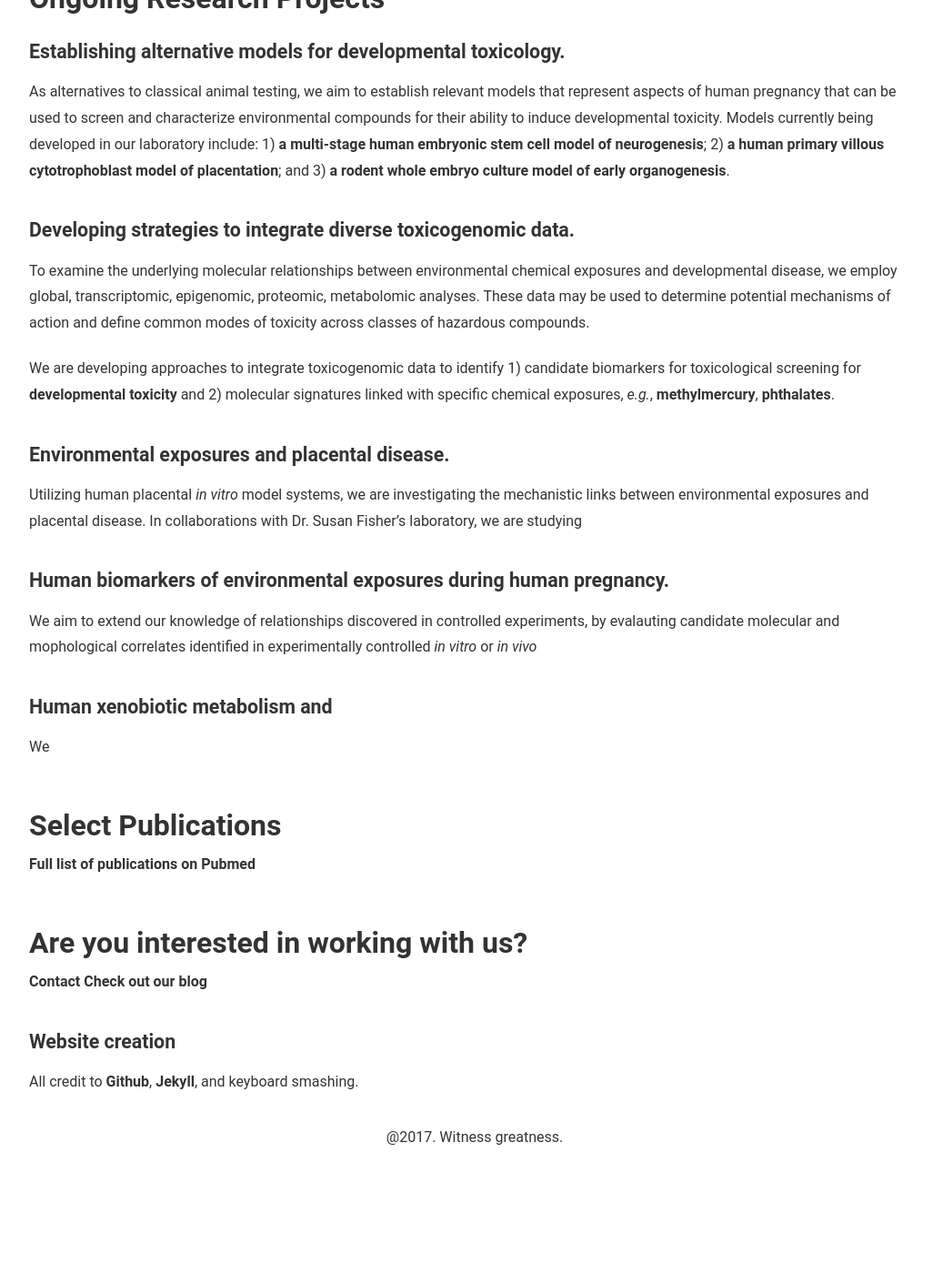
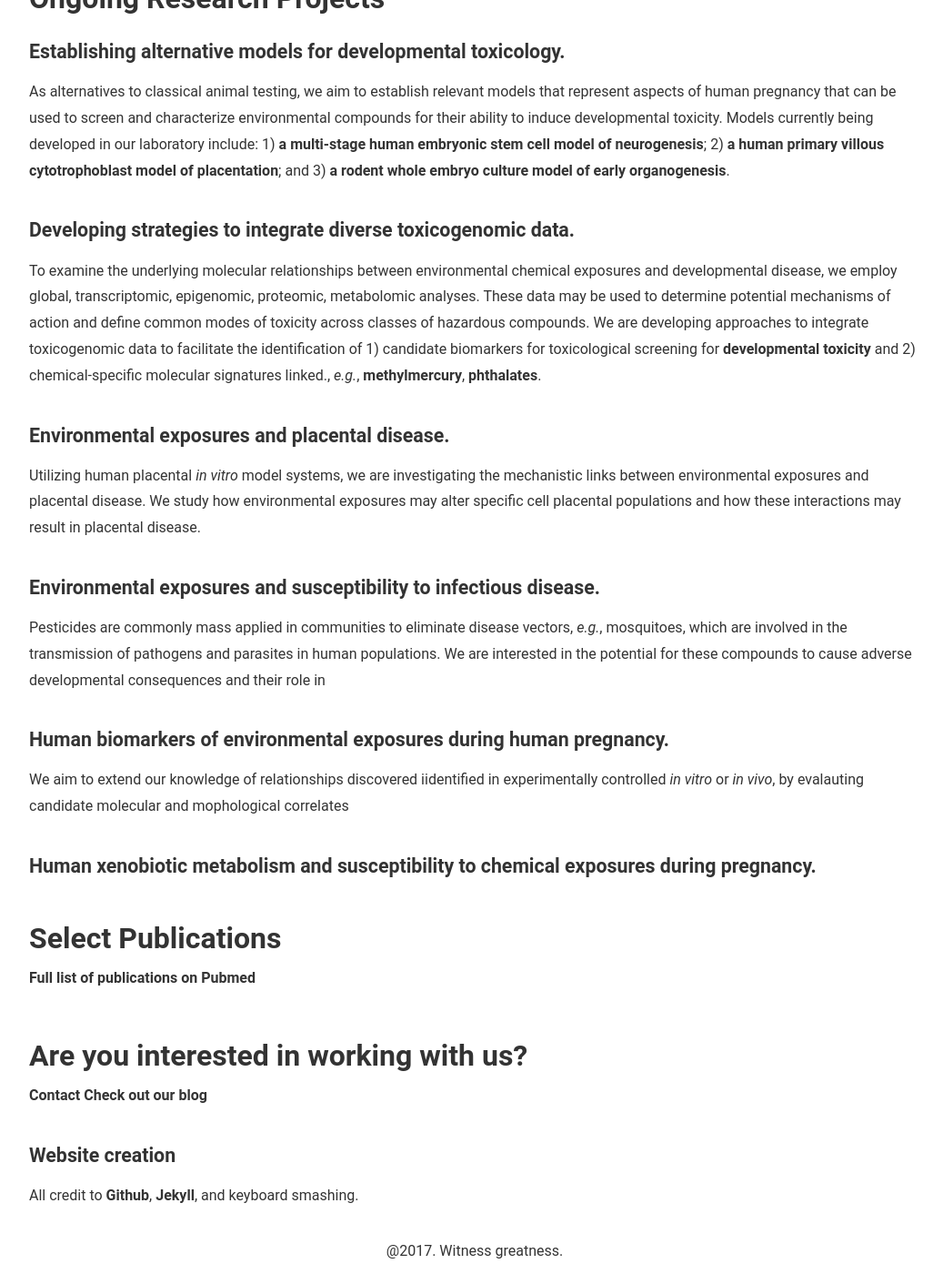
Before and after one commit to jfrobinson/jfrobinson.github.io, a Jekyll site: the page built from about.md, in a window 1280 px wide and 1400 px high, scrolled down 783 px. Shown: the whole window at 91% size, without its empty margins (118-1155 px from the left). Built offline with Jekyll 4.4.1, drawn with Linux system fonts in a browser that asks for light colours; before the commit the page ends 2058 px from its top, so only the background shows below that.

Commit message:
Update about.md

```diff
--- a/about.md
+++ b/about.md
@@ -13,18 +13,19 @@ During pregnancy, humans are exposed to thousands of unique environmental chemic
 As alternatives to classical animal testing, we aim to establish relevant models that represent aspects of human pregnancy that can be used to screen and characterize environmental compounds for their ability to induce developmental toxicity. Models currently being developed in our laboratory include: 1) [a multi-stage human embryonic stem cell model of neurogenesis](https://www.ncbi.nlm.nih.gov/pubmed/26827931); 2) [a human primary villous cytotrophoblast model of placentation](https://www.ncbi.nlm.nih.gov/pubmed/28323933); and 3) [a rodent whole embryo culture model of early organogenesis](https://www.ncbi.nlm.nih.gov/pubmed/22262562).
 
 ### Developing strategies to integrate diverse toxicogenomic data.
-To examine the underlying molecular relationships between environmental chemical exposures and developmental disease, we employ global, transcriptomic, epigenomic, proteomic, metabolomic analyses. These data may be used to determine potential mechanisms of action and define common modes of toxicity across classes of hazardous compounds.
-
-We are developing approaches to integrate toxicogenomic data to identify 1) candidate biomarkers for toxicological screening for [developmental toxicity](https://www.ncbi.nlm.nih.gov/pubmed/26827931) and 2)  molecular signatures linked with specific chemical exposures, *e.g.*, [methylmercury](https://www.ncbi.nlm.nih.gov/pubmed/21664453), [phthalates](https://www.ncbi.nlm.nih.gov/pubmed/22841773).
+To examine the underlying molecular relationships between environmental chemical exposures and developmental disease, we employ global, transcriptomic, epigenomic, proteomic, metabolomic analyses. These data may be used to determine potential mechanisms of action and define common modes of toxicity across classes of hazardous compounds. We are developing approaches to integrate toxicogenomic data to facilitate the identification of 1) candidate biomarkers for toxicological screening for [developmental toxicity](https://www.ncbi.nlm.nih.gov/pubmed/26827931) and 2)  chemical-specific molecular signatures linked., *e.g.*, [methylmercury](https://www.ncbi.nlm.nih.gov/pubmed/21664453), [phthalates](https://www.ncbi.nlm.nih.gov/pubmed/22841773).
 
 ### Environmental exposures and placental disease.
-Utilizing human placental *in vitro* model systems, we are investigating the mechanistic links between environmental exposures and placental disease. In collaborations with Dr. Susan Fisher's laboratory, we are studying
+Utilizing human placental *in vitro* model systems, we are investigating the mechanistic links between environmental exposures and placental disease. We study how environmental exposures may alter specific cell placental populations and how these interactions may result in placental disease.
+
+### Environmental exposures and susceptibility to infectious disease.
+Pesticides are commonly mass applied in communities to eliminate disease vectors, *e.g.*, mosquitoes, which are involved in the transmission of pathogens and parasites in human populations. We are interested in the potential for these compounds to cause adverse developmental consequences and their role in
 
 ### Human biomarkers of environmental exposures during human pregnancy.
-We aim to extend our knowledge of relationships discovered in controlled experiments, by evalauting candidate molecular and mophological correlates identified in experimentally controlled *in vitro* or *in vivo*
+We aim to extend our knowledge of relationships discovered iidentified in experimentally controlled *in vitro* or *in vivo*, by evalauting candidate molecular and mophological correlates
 
-### Human xenobiotic metabolism and
-We
+### Human xenobiotic metabolism and susceptibility to chemical exposures during pregnancy.
+
 
 ## Select Publications
 
```
